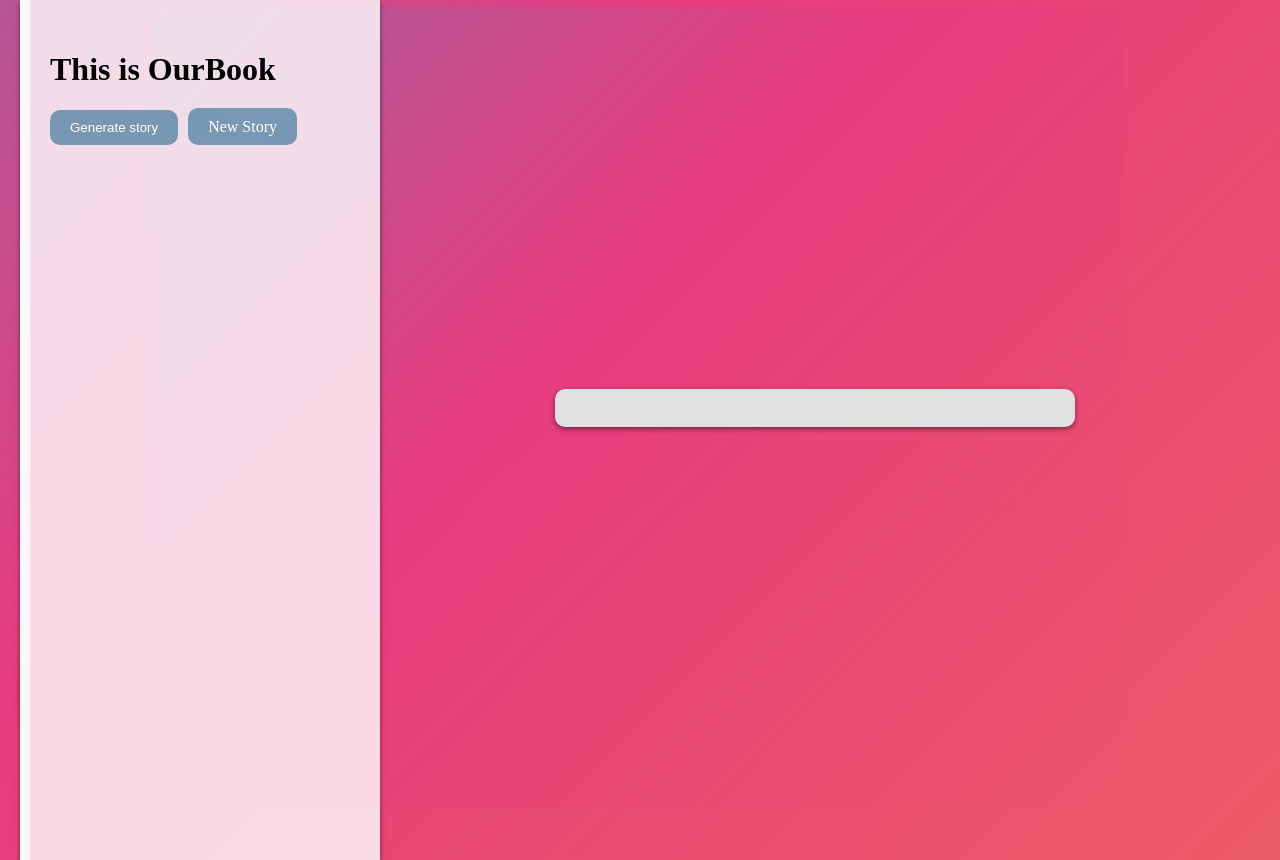
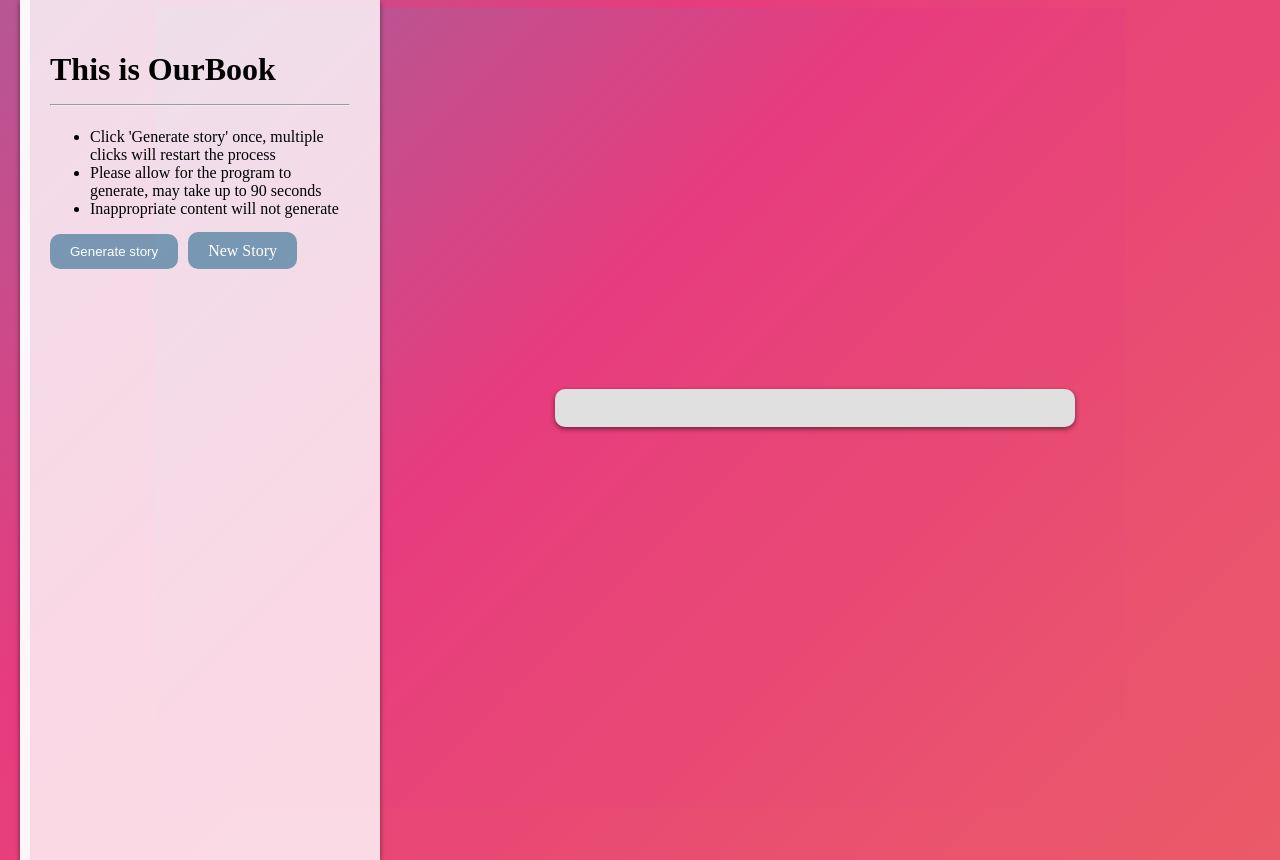
Before and after one commit to InsaneH4/picturebook-gen, a React (Vite) app in the folder frontend/: page /Story in a window 1280 px wide. Built offline with nearby package versions, Linux system fonts and the light colour scheme.

Commit message:
cleaned up readme

```diff
--- a/frontend/src/App.tsx
+++ b/frontend/src/App.tsx
@@ -13,6 +13,7 @@ function App() {
     <BrowserRouter>
       <Routes>
         <Route path="/" element={<Home />} />
+
         <Route path="/signup" element={<Signup />} />
         <Route path="/MainHub" element={<MainHub />} />
         <Route path="/ChildMode" element={<ChildMode />} />
--- a/frontend/src/pages/Story.tsx
+++ b/frontend/src/pages/Story.tsx
@@ -29,7 +29,14 @@ const Story = () => {
     <body>
       <div className="storybody">
         <div className="content">
-          <h1 className="header">This is OurBook</h1>
+          <h1 className="header">This is OurBook<hr /></h1>
+          <p>
+            <ul>
+              <li>Click 'Generate story' once, multiple clicks will restart the process</li>
+              <li>Please allow for the program to generate, may take up to 90 seconds</li>
+              <li>Inappropriate content will not generate</li>
+            </ul>
+          </p>
           <button className="button" onClick={generateStory}>
             Generate story
           </button>
--- a/frontend/src/pages/childmode.tsx
+++ b/frontend/src/pages/childmode.tsx
@@ -26,6 +26,7 @@ function ChildMode() {
   };
 
   return (
+  <body>
     <div className="child-mode-body">
       <div className="content">
         <h1>
@@ -61,6 +62,7 @@ function ChildMode() {
         </div>
       </div>
     </div>
+    </body>
   );
 }
 
```
Also changed, not shown: 2 other files (tests, documents, lock files or other folders).
